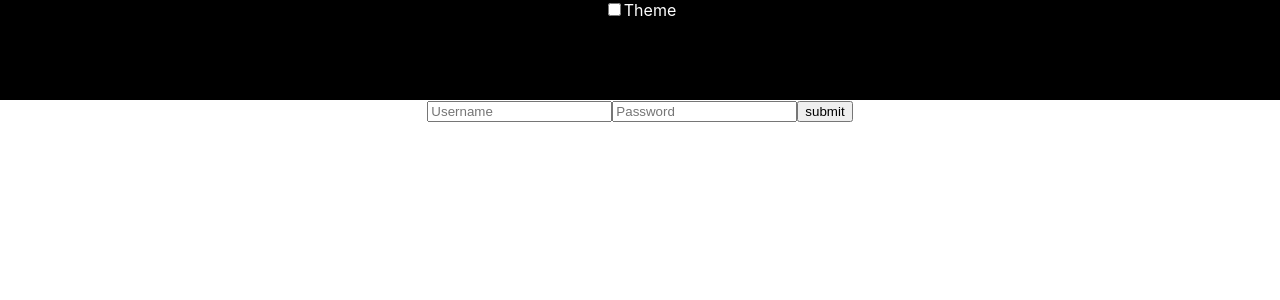
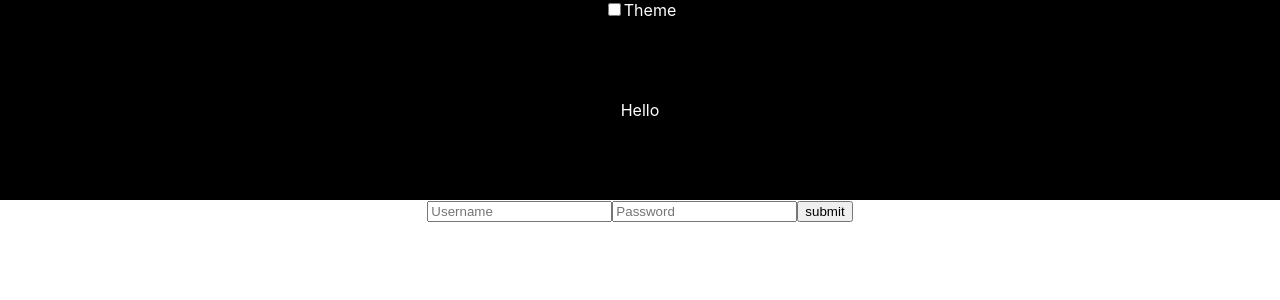
Before and after one commit to nirmal003/new, a React (Create React App) app in the folder client/: page / in a window 1280 px wide. Shown: the top 300 px of the page. Built offline with nearby package versions, Linux system fonts and the light colour scheme.

Commit message:
theme switch

```diff
--- a/client/src/App.js
+++ b/client/src/App.js
@@ -37,6 +37,7 @@ function App() {
           Theme
         </label>
       </div>
+      <div className={`App ${light ? "light" : "dark"}`}>Hello</div>
       <form onSubmit={handleOnSubmit}>
         <input
           type="text"
```
